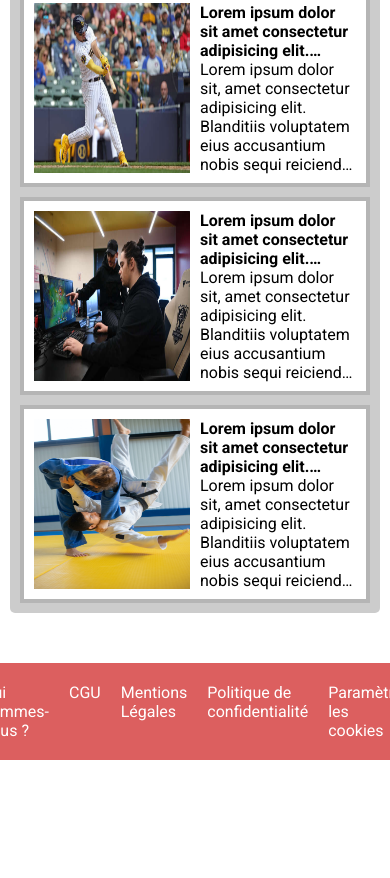
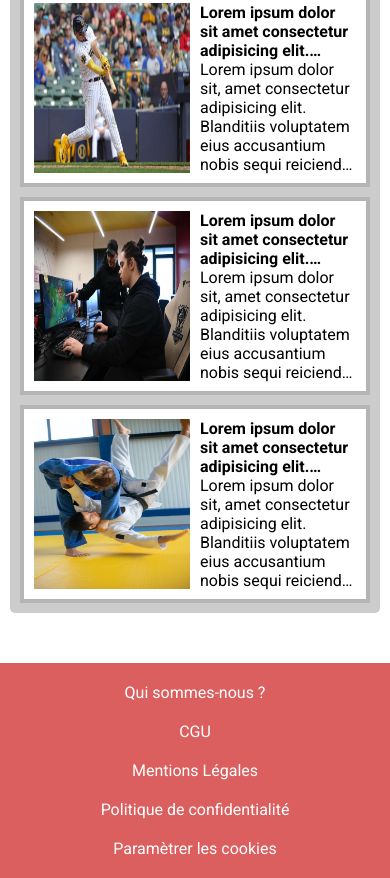
Before and after one commit to TimotheSymbolIt/ForEach_Info, a plain HTML site: page index.html in a window 390 px wide. Shown: the part 2261-3139 px from the top of the page. Before the commit the page ends 3021 px from the top, so only its background shows below. Drawn offline with Linux system fonts and the light colour scheme; files whose address does not match are found by name.

Commit message:
Redimension du footer avec les media queries

```diff
--- a/index.css
+++ b/index.css
@@ -249,4 +249,17 @@ footer ul li {
   margin: 10px;
 }
 
+/* Media queries du footer */
+
+@media screen and (max-width: 600px) {
+  footer ul {
+    display: flex;
+    flex-direction: column;
+
+    text-align: center;
+  }
+}
+
 /*  */
+
+/*  */
```
